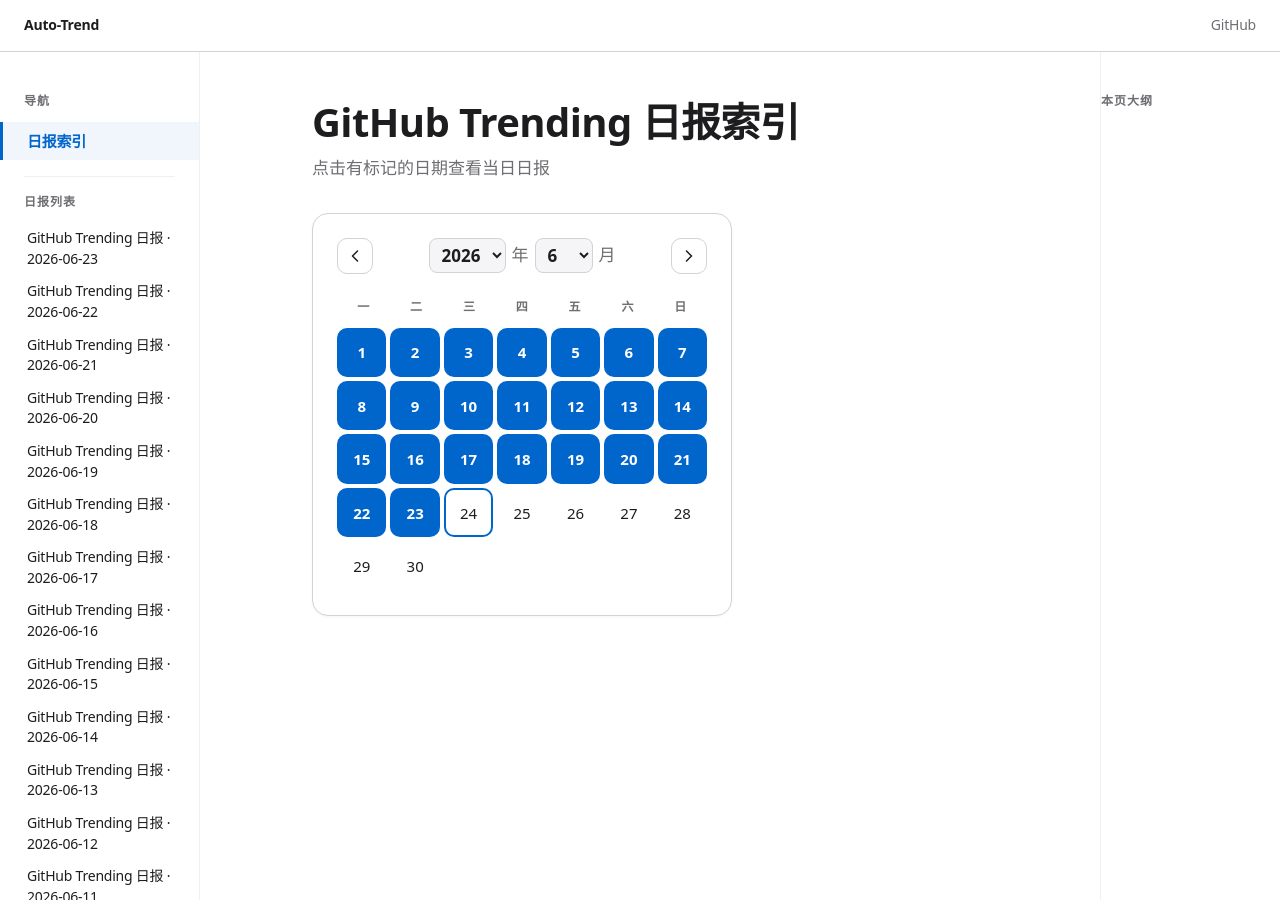
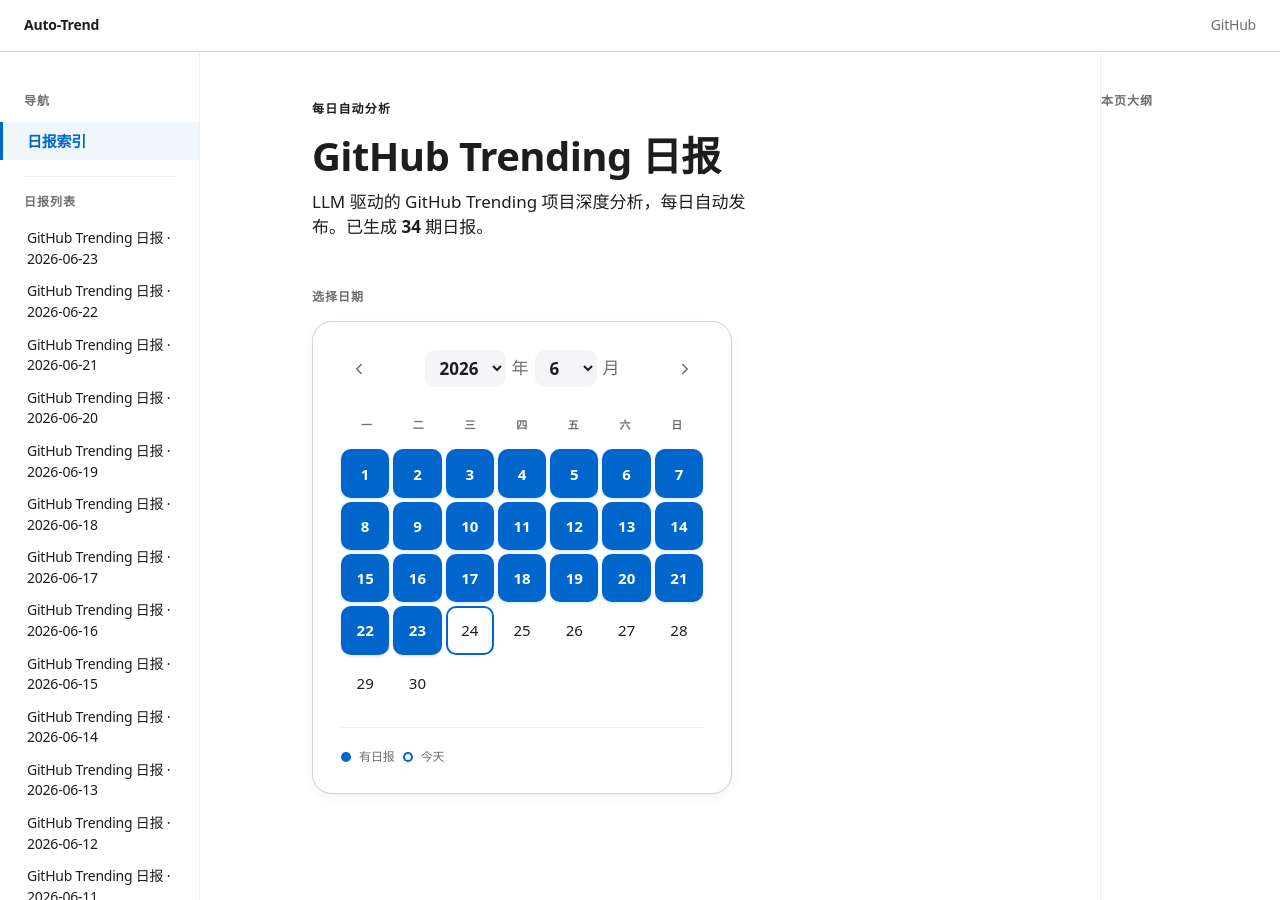
Before and after one commit to int2t05/auto-trend, a Jekyll site: the page built from docs/index.html, in a window 1280 px wide and 900 px high. Built offline with Jekyll 4.4.1, drawn with Linux system fonts in a browser that asks for light colours.

Commit message:
feat: fix star display to daily count, SVG favicon, Apple-style polish, cleanup dead refs
- renderer: show daily new stars as primary metric (⭐ +1,234 今日新增)
- favicon: replace 16KB .ico with clean black/white SVG trend chart icon
- index.html: Apple-style hero section, elevated card, smoother interactions
- docs: remove dead indexer.py references from README, TECH.md
- tests: update renderer assertions for new star format

Co-Authored-By: Claude <noreply@anthropic.com>

```diff
--- a/docs/_layouts/default.html
+++ b/docs/_layouts/default.html
@@ -4,7 +4,7 @@
   <meta charset="UTF-8">
   <meta name="viewport" content="width=device-width, initial-scale=1.0">
   <title>{% if page.title %}{{ page.title }} | {% endif %}Auto-Trend</title>
-  <link rel="icon" type="image/x-icon" href="{{ '/favicon.ico' | relative_url }}">
+  <link rel="icon" type="image/svg+xml" href="{{ '/favicon.svg' | relative_url }}">
   <style>
     :root {
       --ink: #1d1d1f;
--- a/docs/index.html
+++ b/docs/index.html
@@ -4,17 +4,25 @@ title: 日报索引
 permalink: /
 ---
 
-<h1>GitHub Trending 日报索引</h1>
-<p style="color: var(--body-muted); margin-bottom: 32px;">点击有标记的日期查看当日日报</p>
+{% assign report_count = 0 %}
+{% for p in site.pages %}{% if p.path contains 'daily/' %}{% assign report_count = report_count | plus: 1 %}{% endif %}{% endfor %}
+
+<div class="hero">
+  <p class="hero-kicker">每日自动分析</p>
+  <h1 class="hero-title">GitHub Trending 日报</h1>
+  <p class="hero-desc">LLM 驱动的 GitHub Trending 项目深度分析，每日自动发布。已生成 <strong>{{ report_count }}</strong> 期日报。</p>
+</div>
+
+<div class="section-label">选择日期</div>
 
 <script>
   window.__reportDates = "{% for p in site.pages %}{% if p.path contains 'daily/' %}{{ p.name | replace: '.md', '' }},{% endif %}{% endfor %}".split(',').filter(Boolean);
 </script>
 
-<div class="calendar-container">
+<div class="calendar-card">
   <div class="calendar-header">
     <button class="cal-nav-btn" id="cal-prev" aria-label="上一月">
-      <svg width="20" height="20" viewBox="0 0 20 20" fill="none"><path d="M12.5 15L7.5 10L12.5 5" stroke="currentColor" stroke-width="1.5" stroke-linecap="round" stroke-linejoin="round"/></svg>
+      <svg width="18" height="18" viewBox="0 0 18 18" fill="none"><path d="M11.25 13.5L6.75 9L11.25 4.5" stroke="currentColor" stroke-width="1.5" stroke-linecap="round" stroke-linejoin="round"/></svg>
     </button>
     <div class="cal-title">
       <select id="cal-year" class="cal-select"></select>
@@ -23,30 +31,86 @@ permalink: /
       <span class="cal-sep">月</span>
     </div>
     <button class="cal-nav-btn" id="cal-next" aria-label="下一月">
-      <svg width="20" height="20" viewBox="0 0 20 20" fill="none"><path d="M7.5 15L12.5 10L7.5 5" stroke="currentColor" stroke-width="1.5" stroke-linecap="round" stroke-linejoin="round"/></svg>
+      <svg width="18" height="18" viewBox="0 0 18 18" fill="none"><path d="M6.75 13.5L11.25 9L6.75 4.5" stroke="currentColor" stroke-width="1.5" stroke-linecap="round" stroke-linejoin="round"/></svg>
     </button>
   </div>
+
   <div class="calendar-weekdays">
     <span>一</span><span>二</span><span>三</span><span>四</span><span>五</span><span>六</span><span>日</span>
   </div>
   <div class="calendar-grid" id="cal-grid"></div>
+
+  <div class="calendar-legend">
+    <span class="legend-dot"></span>
+    <span>有日报</span>
+    <span class="legend-dot legend-today"></span>
+    <span>今天</span>
+  </div>
 </div>
 
 <style>
-  .calendar-container {
+  .hero {
+    margin-bottom: 48px;
+  }
+
+  .hero-kicker {
+    font-size: 12px;
+    font-weight: 600;
+    text-transform: uppercase;
+    letter-spacing: 0.1em;
+    color: var(--primary);
+    margin-bottom: 12px;
+  }
+
+  .hero-title {
+    font-size: 48px;
+    font-weight: 700;
+    letter-spacing: -0.022em;
+    line-height: 1.08;
+    color: var(--ink);
+    margin-bottom: 16px;
+  }
+
+  .hero-desc {
+    font-size: 17px;
+    line-height: 1.47;
+    color: var(--body-muted);
+    max-width: 460px;
+  }
+
+  .section-label {
+    font-size: 12px;
+    font-weight: 600;
+    text-transform: uppercase;
+    letter-spacing: 0.08em;
+    color: var(--body-muted);
+    margin-bottom: 16px;
+    padding-bottom: 0;
+  }
+
+  .calendar-card {
     max-width: 420px;
     background: var(--canvas);
     border: 1px solid var(--hairline);
-    border-radius: 16px;
-    padding: 24px;
-    box-shadow: 0 1px 3px rgba(0,0,0,0.04);
+    border-radius: 20px;
+    padding: 28px;
+    box-shadow:
+      0 1px 2px rgba(0, 0, 0, 0.04),
+      0 4px 16px rgba(0, 0, 0, 0.04);
+    transition: box-shadow 0.3s ease;
+  }
+
+  .calendar-card:hover {
+    box-shadow:
+      0 1px 2px rgba(0, 0, 0, 0.04),
+      0 8px 32px rgba(0, 0, 0, 0.06);
   }
 
   .calendar-header {
     display: flex;
     align-items: center;
     justify-content: space-between;
-    margin-bottom: 20px;
+    margin-bottom: 24px;
   }
 
   .cal-title {
@@ -64,14 +128,19 @@ permalink: /
     font-weight: 600;
     color: var(--ink);
     background: var(--canvas-parchment);
-    border: 1px solid var(--hairline);
-    border-radius: 8px;
-    padding: 4px 8px;
+    border: 1px solid transparent;
+    border-radius: 10px;
+    padding: 5px 10px;
     cursor: pointer;
     outline: none;
-    transition: border-color 0.15s;
+    transition: all 0.15s ease;
   }
-  .cal-select:focus { border-color: var(--primary); }
+  .cal-select:hover { background: #ececee; }
+  .cal-select:focus {
+    border-color: var(--primary);
+    background: var(--canvas);
+    box-shadow: 0 0 0 3px rgba(0, 102, 204, 0.12);
+  }
 
   .cal-sep {
     font-weight: 400;
@@ -85,32 +154,35 @@ permalink: /
     justify-content: center;
     width: 36px;
     height: 36px;
-    border: 1px solid var(--hairline);
+    border: none;
     border-radius: 10px;
-    background: var(--canvas);
-    color: var(--ink);
+    background: transparent;
+    color: var(--body-muted);
     cursor: pointer;
-    transition: all 0.12s;
+    transition: all 0.12s ease;
   }
   .cal-nav-btn:hover {
     background: var(--canvas-parchment);
-    border-color: var(--primary);
-    color: var(--primary);
+    color: var(--ink);
+  }
+  .cal-nav-btn:active {
+    background: #ececee;
+    transform: scale(0.96);
   }
 
   .calendar-weekdays {
     display: grid;
     grid-template-columns: repeat(7, 1fr);
     text-align: center;
-    margin-bottom: 8px;
+    margin-bottom: 10px;
   }
   .calendar-weekdays span {
-    font-size: 12px;
+    font-size: 11px;
     font-weight: 600;
     color: var(--body-muted);
     text-transform: uppercase;
-    letter-spacing: 0.04em;
-    padding: 4px 0;
+    letter-spacing: 0.06em;
+    padding: 6px 0;
   }
 
   .calendar-grid {
@@ -129,7 +201,7 @@ permalink: /
     color: var(--body-muted);
     border-radius: 10px;
     cursor: default;
-    transition: all 0.12s;
+    transition: all 0.15s ease;
     text-decoration: none;
     position: relative;
   }
@@ -143,22 +215,69 @@ permalink: /
     background: var(--primary);
     font-weight: 600;
     cursor: pointer;
+    box-shadow: 0 1px 3px rgba(0, 102, 204, 0.2);
   }
   .cal-day.has-report:hover {
     background: #0055aa;
-    transform: scale(1.08);
-    box-shadow: 0 2px 8px rgba(0,102,204,0.25);
+    transform: scale(1.1);
+    box-shadow: 0 3px 12px rgba(0, 102, 204, 0.3);
+  }
+  .cal-day.has-report:active {
+    transform: scale(0.96);
   }
 
   .cal-day.today {
     box-shadow: inset 0 0 0 2px var(--primary);
   }
   .cal-day.today.has-report {
-    box-shadow: 0 0 0 2px var(--primary), 0 2px 8px rgba(0,102,204,0.25);
+    box-shadow: inset 0 0 0 2px var(--canvas), 0 0 0 3px var(--primary), 0 2px 8px rgba(0, 102, 204, 0.25);
   }
 
   .cal-day.empty {
     visibility: hidden;
+  }
+
+  .calendar-legend {
+    display: flex;
+    align-items: center;
+    gap: 8px;
+    margin-top: 20px;
+    padding-top: 20px;
+    border-top: 1px solid var(--divider-soft);
+    font-size: 12px;
+    color: var(--body-muted);
+    letter-spacing: -0.12px;
+  }
+
+  .legend-dot {
+    width: 10px;
+    height: 10px;
+    border-radius: 5px;
+    background: var(--primary);
+    display: inline-block;
+    flex-shrink: 0;
+  }
+
+  .legend-dot.legend-today {
+    background: var(--canvas);
+    box-shadow: inset 0 0 0 2px var(--primary);
+  }
+
+  @media (max-width: 480px) {
+    .hero-title {
+      font-size: 36px;
+    }
+    .calendar-card {
+      padding: 20px;
+      border-radius: 16px;
+    }
+    .cal-day {
+      font-size: 14px;
+      border-radius: 8px;
+    }
+    .calendar-grid {
+      gap: 3px;
+    }
   }
 </style>
 
--- a/scripts/renderer.py
+++ b/scripts/renderer.py
@@ -47,7 +47,7 @@ def render_daily_report(
     lines.append(trend_summary)
     lines.append("")
 
-    # Project details — sorted by weekly stars descending
+    # Project details — sorted by daily stars descending
     lines.append("## 项目详情")
     lines.append("")
     for repo in sorted_repos:
@@ -55,13 +55,13 @@ def render_daily_report(
         analysis = analyses.get(full_name, {})
 
         lang = repo.get("language", "") or ""
+        today = repo.get("stars_today", "0")
         total_stars = _fmt_stars(repo.get("total_stars", 0))
-        today = repo.get("stars_today", "0")
 
         lines.append(f"### [{full_name}]({repo['url']})")
         lines.append("")
         lang_tag = f" `{lang}`" if lang else ""
-        lines.append(f"{lang_tag} ⭐ {total_stars} · 今日 +{today}")
+        lines.append(f"{lang_tag} ⭐ +{today} 今日新增 · {total_stars} 总星数")
         lines.append("")
 
         summary = analysis.get("summary", repo.get("description", ""))
```
Also changed, not shown: other parts of docs/index.html (+1 -5 lines), docs/TECH.md (+4 -21 lines), tests/test_renderer.py (+2 -2 lines), README.md, README_CN.md, docs/favicon.ico (deleted), docs/favicon.svg (added), favicon.ico (deleted), favicon.svg (added).
